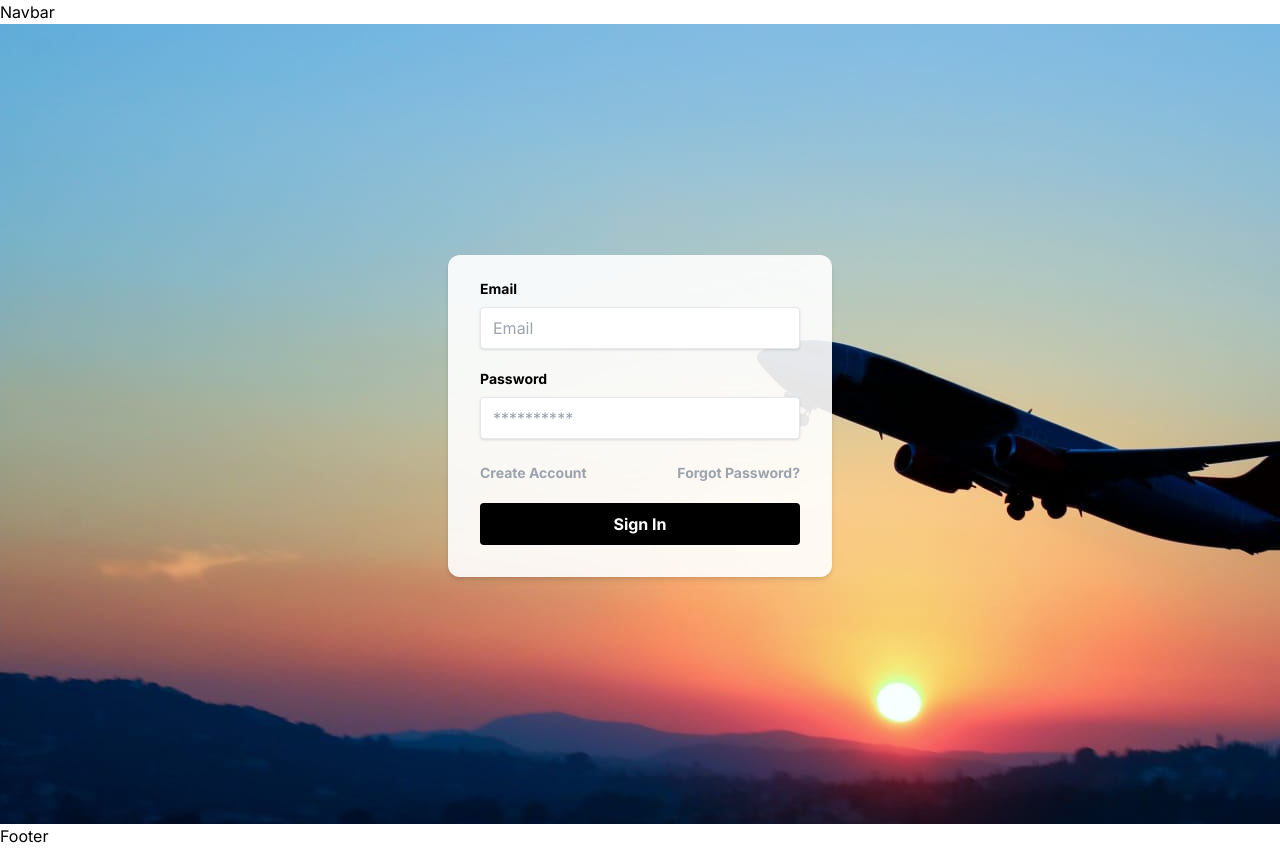
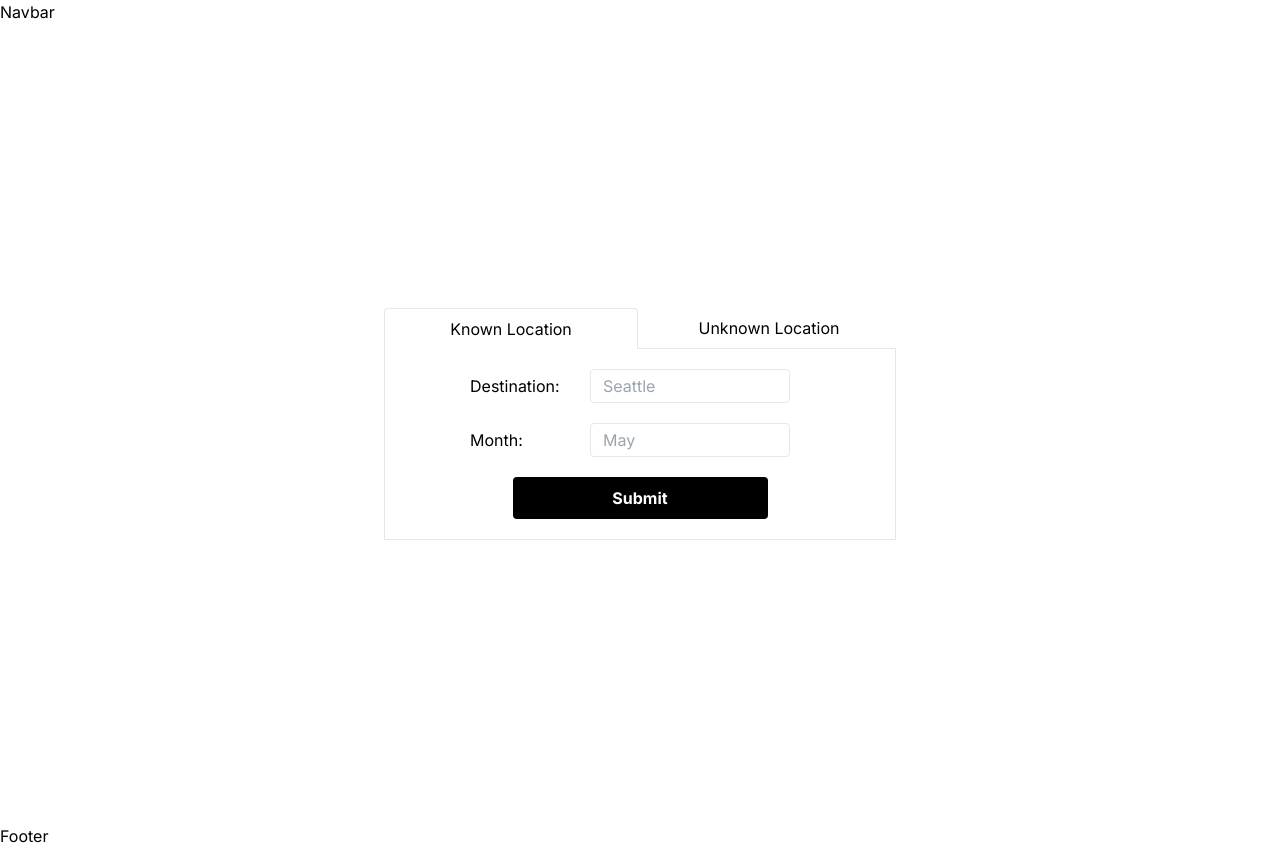
Before and after one commit to eric26009/travel-advisor-ai-frontend, a Next.js app in the folder tomatoegg/: page / in a window 1280 px wide. Built offline with nearby package versions, Linux system fonts and the light colour scheme.

Commit message:
basic functionalities of tripPlanner

```diff
--- a/tomatoegg/src/app/components/index.ts
+++ b/tomatoegg/src/app/components/index.ts
@@ -1,7 +1,8 @@
 import Navbar from "./navbar";
 import Footer from "./footer";
-import SignIn from "./signIn";
+import SignIn from "../signIn/page";
 import CreateAccount from "../createAccount/page";
 import ResetPassword from "../resetPassword/page";
+import TravelPlanner from "./travelPlanner";
 
-export { Navbar, Footer, SignIn, CreateAccount, ResetPassword };
+export { Navbar, Footer, SignIn, CreateAccount, ResetPassword, TravelPlanner };
--- a/tomatoegg/src/app/components/signIn.tsx
+++ /dev/null
@@ -1,60 +0,0 @@
-import React from "react";
-import Link from "next/link";
-import './signIn.css';
-
-const SignIn = () => {
-	return (
-        <>
-		<main className="h-screen flex items-center justify-center bg-airplain-img">
-			<div className="w-full max-w-sm">
-				<form className="bg-white px-8 pt-6 pb-8 mb-4 rounded-xl shadow-md bg-opacity-90">
-					<div className="mb-5">
-						<label className="block text-sm font-bold mb-2">
-							Email
-						</label>
-						<input
-							className="w-full py-2 px-3 shadow border rounded focus:outline-none"
-							id="email"
-							type="text"
-							placeholder="Email"
-						/>
-					</div>
-					<div className="mb-6">
-						<label className="block text-sm font-bold mb-2">
-							Password
-						</label>
-						<input
-                            className="shadow border rounded w-full py-2 px-3 focus:outline-none"
-							id="password"
-							type="password"
-							placeholder="**********"
-						/>
-					</div>
-					<div className="flex items-center justify-between mb-5">
-                        <Link
-							className="font-bold text-sm text-gray-400 hover:text-black"
-							href="/createAccount"
-						>
-							Create Account
-						</Link>
-						<Link
-							className="font-bold text-sm text-gray-400 hover:text-black"
-							href="/resetPassword"
-						>
-							Forgot Password?
-						</Link>
-					</div>
-                    <button
-							className="w-full py-2 px-4 rounded bg-black text-white font-bold border border-transparent hover:bg-white hover:text-black hover:border-black"
-							type="button"
-						>
-							Sign In
-						</button>
-				</form>
-			</div>
-		</main>
-        </>
-	);
-};
-
-export default SignIn;
--- /dev/null
+++ b/tomatoegg/src/app/components/travelPlanner.tsx
@@ -0,0 +1,188 @@
+"use client";
+import React, { useState } from "react";
+import axios from "axios";
+
+const TravelPlanner = () => {
+	const [selectKnownLocation, setSelectKnownLocation] = useState(true);
+	const [destination, setDestination] = useState("");
+	const [startLocation, setStartLocation] = useState("");
+	const [travelType, setTravelType] = useState("");
+	const [month, setMonth] = useState("");
+
+	const handleLocationClick = (value: boolean) => {
+		setSelectKnownLocation(value);
+		setDestination("");
+		setStartLocation("");
+		setTravelType("");
+		setMonth("");
+	};
+
+    const submit = () => {
+        if(selectKnownLocation){
+            if(!destination || !month){
+                console.log("Missing parameters")
+            }else{
+                fetchKnownLocation();
+            }
+        }else{
+            if(!startLocation || !travelType || !month){
+                console.log("Missing parameters")
+            }else{
+                fetchUnknownLocation();
+            }
+        }
+    }
+
+    const fetchKnownLocation = async () => {
+        try{
+            const response = await axios.get(`http://localhost:8000/travel/known?endLocation=${destination}&month=${month}`)
+            console.log(response.data);
+        }catch(err){
+            console.log(err);
+        }
+    }
+
+    const fetchUnknownLocation = async () => {
+        try{
+            const response = await axios.get(`http://localhost:8000/travel/unknown?startLocation=${startLocation}&type=${travelType}&month=${month}`)
+            console.log(response.data);
+        }catch(err){
+            console.log(err);
+        }
+    }
+
+	return (
+		<div>
+			<main className="h-screen flex items-center justify-center">
+				<div className="w-full max-w-lg">
+					<div className="flex border-b">
+						<div className="-mb-px mr-1 w-full">
+							<button
+								className={`bg-white inline-block py-2 px-4 w-full ${
+									selectKnownLocation
+										? "border-l border-t border-r rounded-t"
+										: ""
+								}`}
+								onClick={() => handleLocationClick(true)}
+							>
+								Known Location
+							</button>
+						</div>
+						<div className="-mb-px w-full">
+							<button
+								className={`bg-white inline-block py-2 px-4 w-full ${
+									selectKnownLocation
+										? ""
+										: "border-l border-t border-r rounded-t"
+								}`}
+								onClick={() => handleLocationClick(false)}
+							>
+								Unknown Location
+							</button>
+						</div>
+					</div>
+					{selectKnownLocation ? (
+						<>
+							<div className="flex border-x justify-center items-center pt-5">
+								<div className="w-[100px]">Destination:</div>
+								<input
+									className="w-[200px] mx-5 py-1 px-3 border rounded focus:outline-none"
+									type="text"
+									placeholder="Seattle"
+									value={destination}
+									onChange={(e) =>
+										setDestination(e.target.value)
+									}
+								/>
+							</div>
+							<div className="flex border-x justify-center items-center py-5">
+								<div className="w-[100px]">Month:</div>
+								<input
+									className="w-[200px] mx-5 py-1 px-3 border rounded focus:outline-none"
+									type="text"
+									placeholder="May"
+									value={month}
+									onChange={(e) => setMonth(e.target.value)}
+								/>
+							</div>
+						</>
+					) : (
+						<>
+							<div className="flex border-x justify-center items-center pt-5">
+								<div className="w-[150px]">Start Location:</div>
+								<input
+									className="w-[200px]  py-1 px-3 border rounded focus:outline-none"
+									type="text"
+									placeholder="Seattle"
+									value={startLocation}
+									onChange={(e) =>
+										setStartLocation(e.target.value)
+									}
+								/>
+							</div>
+							<div className="flex border-x justify-center items-center pt-5">
+								<label className="flex p-3">
+									<input
+										type="radio"
+										name="travelType"
+										value="domestic"
+										checked={travelType == "domestic"}
+										onChange={(e) =>
+											setTravelType(e.target.value)
+										}
+									/>
+									<span className="ml-3">Domestic</span>
+								</label>
+								<label className="flex p-3">
+									<input
+										type="radio"
+										name="travelType"
+										value="roadTrip"
+										checked={travelType == "roadTrip"}
+										onChange={(e) =>
+											setTravelType(e.target.value)
+										}
+									/>
+									<span className="ml-3">Roadtrip</span>
+								</label>
+								<label className="flex p-3">
+									<input
+										type="radio"
+										name="travelType"
+										value="international"
+										checked={travelType == "international"}
+										onChange={(e) =>
+											setTravelType(e.target.value)
+										}
+									/>
+									<span className="ml-3">International</span>
+								</label>
+							</div>
+							<div className="flex border-x justify-center items-center py-5">
+								<div className="w-[100px]">Month:</div>
+								<input
+									className="w-[200px] mx-5 py-1 px-3 border rounded focus:outline-none"
+									type="text"
+									placeholder="May"
+									value={month}
+									onChange={(e) => setMonth(e.target.value)}
+								/>
+							</div>
+						</>
+					)}
+					<div className="flex border-x justify-center items-center pb-5 border-b">
+						<button
+							className="w-[50%] py-2 px-4 rounded bg-black text-white font-bold border border-transparent hover:bg-white hover:text-black hover:border-black"
+							type="button"
+                            onClick={() => submit()}
+						>
+							Submit
+						</button>
+					</div>
+				</div>
+			</main>
+		</div>
+	);
+};
+
+export default TravelPlanner;
--- a/tomatoegg/src/app/page.tsx
+++ b/tomatoegg/src/app/page.tsx
@@ -1,10 +1,10 @@
 import React from "react";
-import { SignIn } from "./components";
+import { TravelPlanner } from "./components";
 
 export default function Home() {
 	return (
 		<main>
-			<SignIn />
+			<TravelPlanner/>
 		</main>
 	);
 }
--- /dev/null
+++ b/tomatoegg/src/app/signIn/page.tsx
@@ -0,0 +1,60 @@
+import React from "react";
+import Link from "next/link";
+import "./signIn.css";
+
+const SignIn = () => {
+	return (
+		<>
+			<main className="h-screen flex items-center justify-center bg-airplain-img">
+				<div className="w-full max-w-sm">
+					<form className="bg-white px-8 pt-6 pb-8 mb-4 rounded-xl shadow-md bg-opacity-90">
+						<div className="mb-5">
+							<label className="block text-sm font-bold mb-2">
+								Email
+							</label>
+							<input
+								className="w-full py-2 px-3 shadow border rounded focus:outline-none"
+								id="email"
+								type="text"
+								placeholder="Email"
+							/>
+						</div>
+						<div className="mb-6">
+							<label className="block text-sm font-bold mb-2">
+								Password
+							</label>
+							<input
+								className="shadow border rounded w-full py-2 px-3 focus:outline-none"
+								id="password"
+								type="password"
+								placeholder="**********"
+							/>
+						</div>
+						<div className="flex items-center justify-between mb-5">
+							<Link
+								className="font-bold text-sm text-gray-400 hover:text-black"
+								href="/createAccount"
+							>
+								Create Account
+							</Link>
+							<Link
+								className="font-bold text-sm text-gray-400 hover:text-black"
+								href="/resetPassword"
+							>
+								Forgot Password?
+							</Link>
+						</div>
+						<button
+							className="w-full py-2 px-4 rounded bg-black text-white font-bold border border-transparent hover:bg-white hover:text-black hover:border-black"
+							type="button"
+						>
+							Sign In
+						</button>
+					</form>
+				</div>
+			</main>
+		</>
+	);
+};
+
+export default SignIn;
```
Also changed, not shown: tomatoegg/package.json (+6 -5 lines), tomatoegg/src/app/signIn/signIn.css (renamed from tomatoegg/src/app/components/signIn.css), 1 other file (tests, documents, lock files or other folders).
